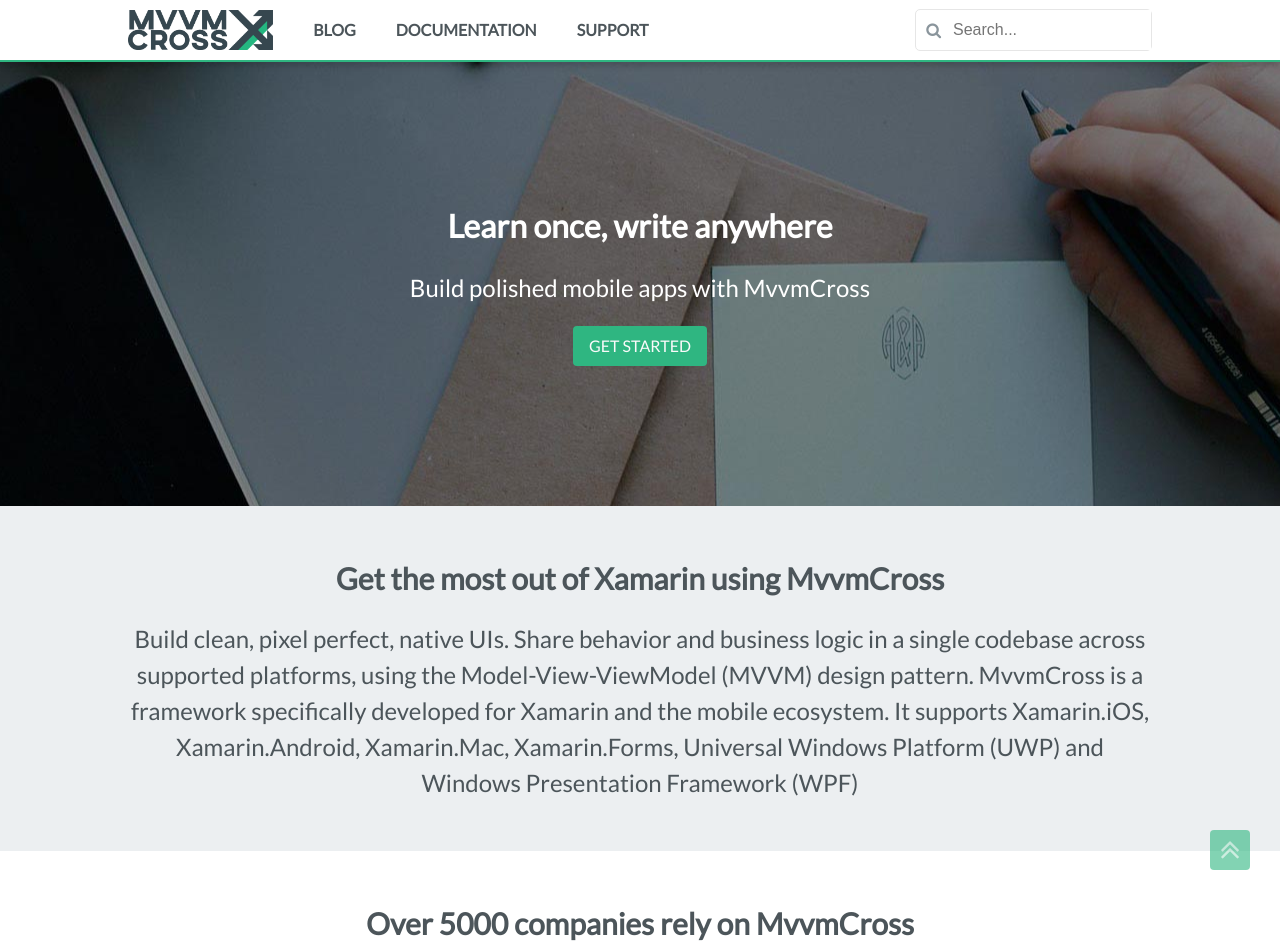
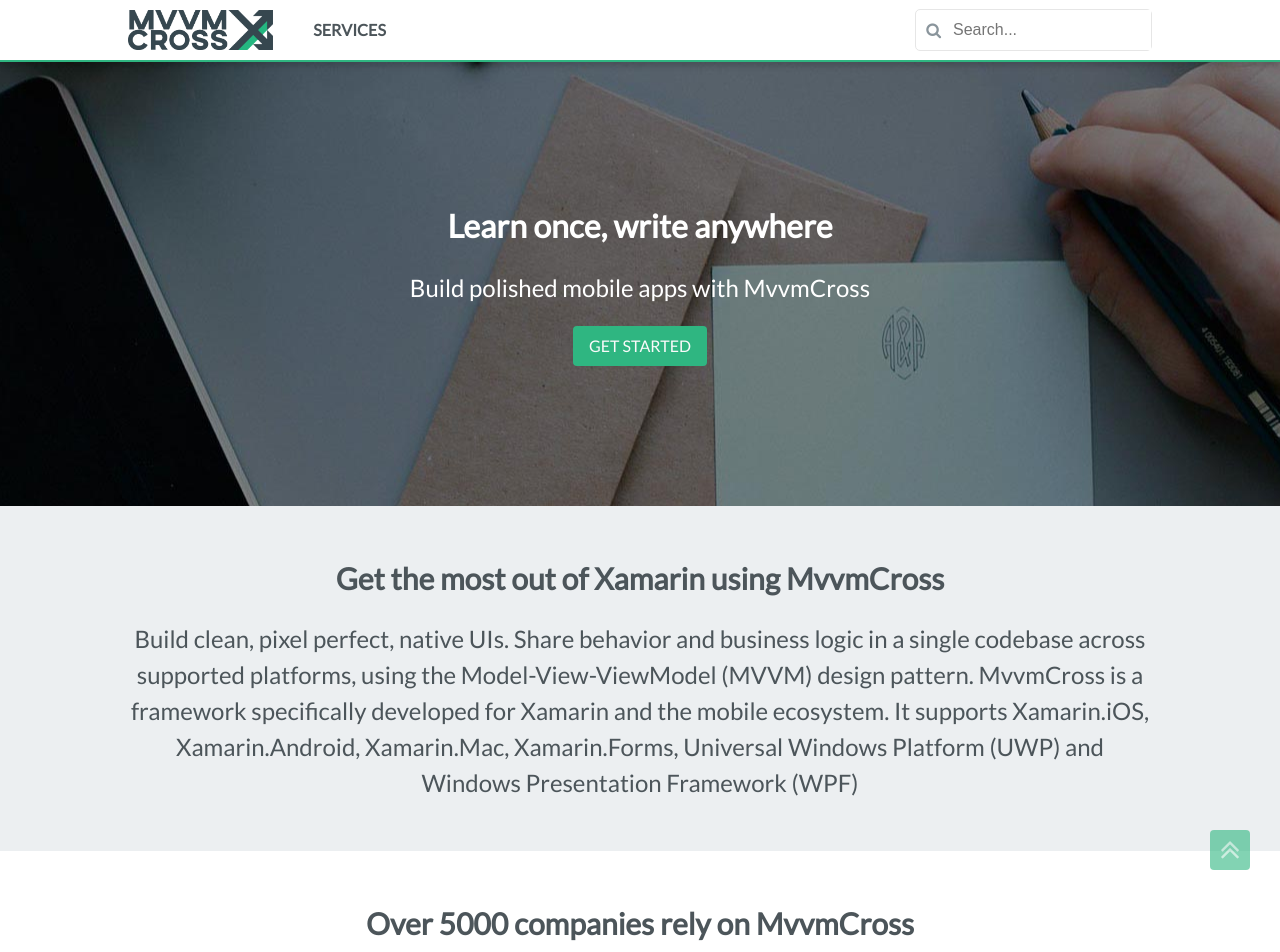
Before and after one commit to DrivenAlliance/website, a Jekyll site: the page built from index.md, in a window 1280 px wide. Shown: the top 952 px of the page. Built offline with Jekyll 4.4.1, drawn with Linux system fonts in a browser that asks for light colours; nearby versions of some CDN libraries; some of the changed lines change nothing that is shown.

Commit message:
removed unnecessary menu items

```diff
--- a/_config.yml
+++ b/_config.yml
@@ -82,12 +82,14 @@
 
 # Site menu settings
 menu:
-  - title: "Blog"
-    url: "/blog"
-  - title: "Documentation"
-    url: "/documentation"
-  - title: "Support"
-    url: "/support"
+  - title: "Services"
+    url: "/services"
+#  - title: "Blog"
+#    url: "/blog"
+#  - title: "Documentation"
+#    url: "/documentation"
+#  - title: "Support"
+#    url: "/support"
 # End
 
 category_order:
```
